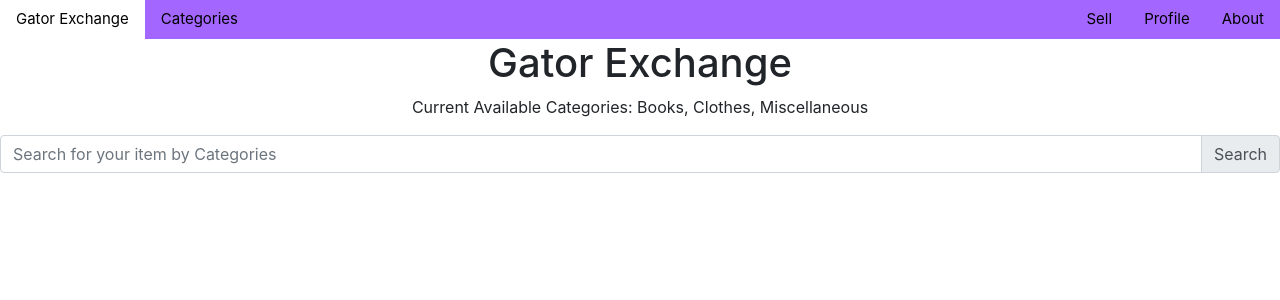
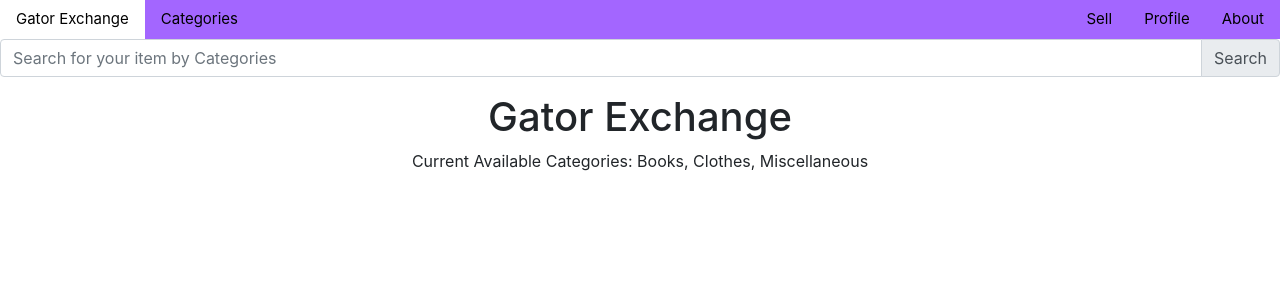
Before and after one commit to mattbho/Gator-Exchange, a React (Create React App) app in the folder client/: page / in a window 1280 px wide. Shown: the top 300 px of the page. Built offline with nearby package versions, Linux system fonts and the light colour scheme.

Commit message:
Update, added routing to the navigation bar

```diff
--- a/client/package.json
+++ b/client/package.json
@@ -6,11 +6,14 @@
     "ajv": "^6.5.4",
     "bootstrap": "^4.1.3",
     "dotenv": "^6.1.0",
+    "history": "^4.7.2",
     "jquery": "^3.3.1",
     "popper": "^1.0.1",
     "popper.js": "^1.14.4",
     "react": "^16.5.2",
     "react-dom": "^16.5.2",
+    "react-router": "^4.3.1",
+    "react-router-dom": "^4.3.1",
     "react-scripts": "2.0.5"
   },
   "scripts": {
--- a/client/src/App.css
+++ b/client/src/App.css
@@ -1,6 +1,15 @@
 .App {
   text-align: center;
 }
+/* ======== FRONT PAGE ======== */
+.Welcome {
+  text-align: center;
+}
+
+.Search {
+  width: 100%;
+}
+
 
 /* ======== NAV BAR ======== */
 .NavBar {
@@ -33,3 +42,10 @@ li a.Home, li a.Categories, li a.About, li a.Profile, li a.Sell {
 li a.Home:hover, li a.Categories:hover, li a.About:hover, li a.Profile:hover, li a.Sell:hover{
 background-color: white;
 }
+
+/* ======== ERROR PAGE ======== */
+.Error{
+  font-size: 30px;
+  font-weight: bold;
+  text-align: center;
+}
--- a/client/src/App.js
+++ b/client/src/App.js
@@ -1,18 +1,55 @@
 import React, { Component } from 'react';
+import { BrowserRouter, Route, Switch } from "react-router-dom";
+
 import './App.css';
 import NavBar from "./components/navbar";
 import SearchBar from './components/searchbar';
+
+import Home from "./pages/Home";
+import About from "./pages/About";
+import Error from "./pages/Error";
+
 
 class App extends Component {
 
   render() {
     return (
+
+      <BrowserRouter>
+        <div>
+        <NavBar/>
+        <SearchBar/>
+
+        <Switch>
+        <Route exact path="/" component={Home}/>
+        <Route path="/About" component={About}/>
+        <Route component={Error}/>
+
+        </Switch>
+        </div>
+
+
+
+      </BrowserRouter>
+
+
+
+
+
+
+
+
+
+
+
+      /*
       <div className="App">
         <NavBar/>
         <h1>Gator Exchange</h1>
         <p>Current Available Categories: Books, Clothes, Miscellaneous</p>
         <SearchBar/>
       </div>
+      */
     );
   }
 }
--- a/client/src/components/navbar.jsx
+++ b/client/src/components/navbar.jsx
@@ -1,11 +1,12 @@
 import React, { Component } from 'react';
+import SearchBar from './searchbar';
 class NavBar extends Component {
   state = {  }
   render() {
     return (
       <nav>
         <ul className = "NavBar">
-                    <li><a className = "Home" href = "Home"> Gator Exchange</a> </li>
+          <li><a className = "Home" href = "/"> Gator Exchange</a> </li>
           <li><a className = "Categories" href = "Categories"> Categories</a></li>
 
           <li><a className = "About" href = "About"> About</a></li>
--- /dev/null
+++ b/client/src/pages/About.js
@@ -0,0 +1,9 @@
+import React from "react";
+
+export default class About extends React.Component{
+    render(){
+        return(
+            <h1>About Page</h1>
+        );
+    }
+}
--- /dev/null
+++ b/client/src/pages/Error.js
@@ -0,0 +1,9 @@
+import React from "react";
+
+export default class Error extends React.Component{
+    render(){
+        return(
+            <div className="Error">Sorry, we couldn't find that page</div>
+        );
+    }
+}
--- /dev/null
+++ b/client/src/pages/Home.js
@@ -0,0 +1,12 @@
+import React from "react";
+
+export default class Home extends React.Component {
+  render() {
+    return (
+      <div className="Welcome">
+        <h1>Gator Exchange</h1>
+        <p>Current Available Categories: Books, Clothes, Miscellaneous</p>
+      </div>
+    );
+  }
+}
--- a/package.json
+++ b/package.json
@@ -7,7 +7,10 @@
     "body-parser": "^1.18.3",
     "ejs": "^2.6.1",
     "express": "^4.16.3",
-    "mongoose": "^5.3.6"
+    "history": "^4.7.2",
+    "mongoose": "^5.3.6",
+    "react": "^16.6.0",
+    "react-router": "^4.3.1"
   },
   "devDependencies": {},
   "scripts": {
```
Also changed, not shown: client/src/index.js (+7 -4 lines), 2 other files (tests, documents, lock files or other folders). Lines whose indentation alone changed are shown as unchanged.
